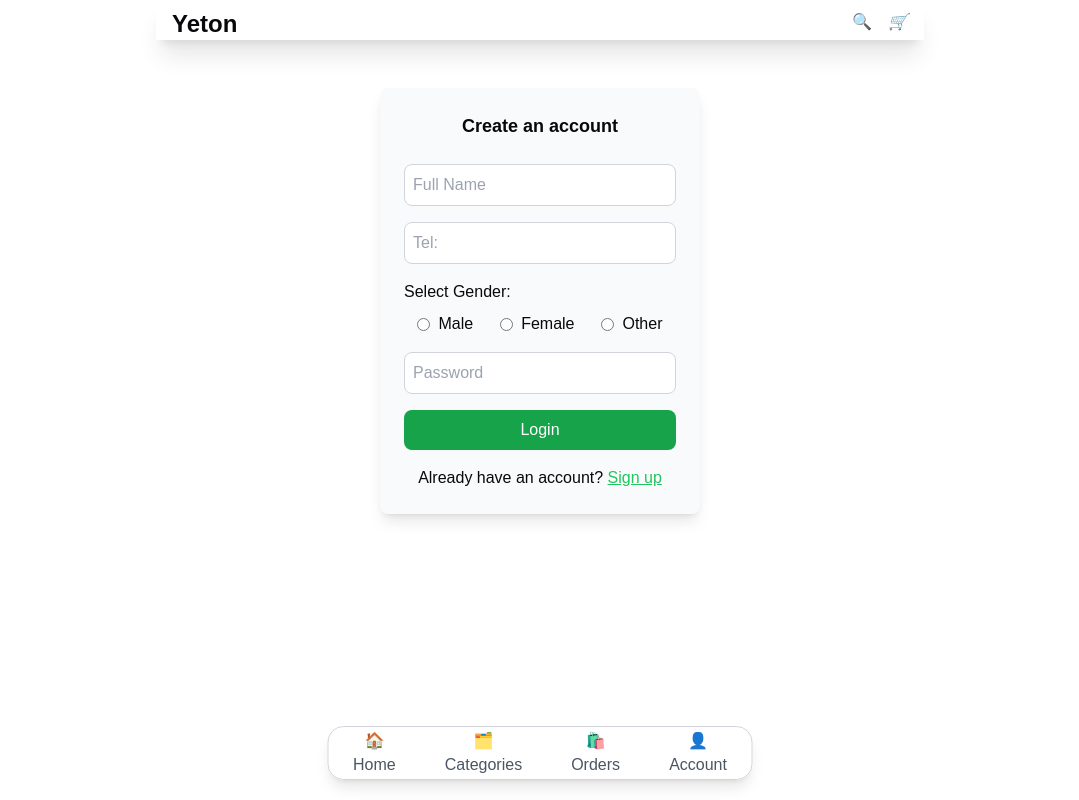
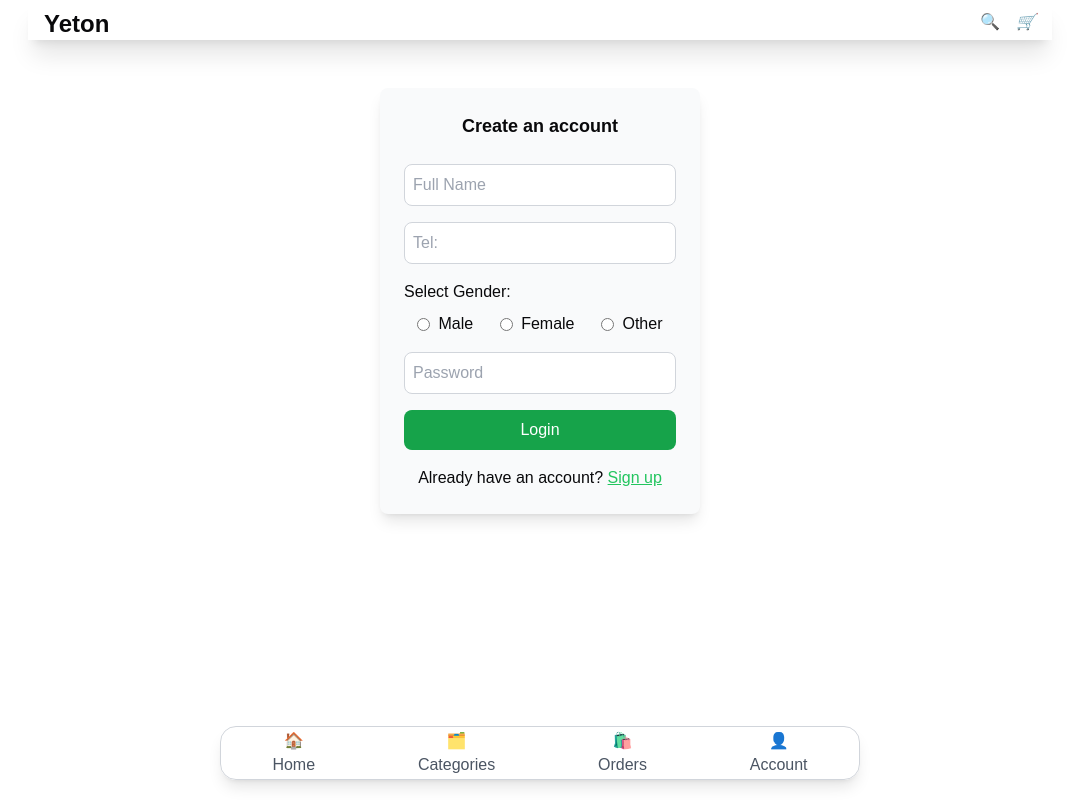
Before and after one commit to joesunesis/adeton, a Next.js app: page /signup in a window 1280 px wide. Shown: the whole page, without its empty margins (100-1179 px from the left). Built offline with nearby package versions, Linux system fonts and the light colour scheme.

Commit message:
fix: screen width.
Updated to use width instead of flex.
MaxWidthWrapper component code purge.

```diff
--- a/app/components/Address.tsx
+++ b/app/components/Address.tsx
@@ -1,7 +1,5 @@
-import { useEffect, useState } from 'react';
+import { useState } from 'react';
 import { ghanaRegions } from './RegionsDeata';
-import UseFetch from '../core/Fetch';
-import MaxWidthWrapper from './MaxWidthWrapper';
 
 interface AddressProps {
   userAdd: { region: string, city: string } | null | undefined;
@@ -27,7 +25,7 @@ const Address = ({ userAdd, updateAddress }: AddressProps) => {
   // const currentCity = currentRegion?.cities.find(city => city.name === address?.city);
 
   return (
-    <MaxWidthWrapper className='p-8'>
+    <>
         <h3 className="text-lg font-semibold mb-4">Address</h3>
         <div className="space-y-4">
           {isEditingAddress && (
@@ -110,7 +108,7 @@ const Address = ({ userAdd, updateAddress }: AddressProps) => {
             {isEditingAddress ? 'Save' : 'Edit'} Address
           </button>
         </div>
-    </MaxWidthWrapper>
+    </>
   );
 };
 
--- a/app/components/FixedNavigation.tsx
+++ b/app/components/FixedNavigation.tsx
@@ -14,7 +14,7 @@ export default function FixedNavigation() {
   }, [router]);
 
   return (
-    <nav className="fixed bottom-5 left-1/2 transform -translate-x-1/2 bg-white/90 shadow-lg border border-gray-300 w-full max-w-xs tm:max-w-sm lg:max-w-md rounded-2xl">
+    <nav className="fixed bottom-5 left-1/2 transform -translate-x-1/2 bg-white/90 shadow-lg border border-gray-300 rounded-2xl w-full max-w-sm md:max-w-lg lg:max-w-screen-sm">
       <div className="flex justify-around items-center py-[2px] cursor-pointer">
         <div onClick={() => handleClick('/')} className="text-gray-600 hover:text-green-500 flex flex-col items-center">
           <HomeIcon />
--- a/app/components/Header.tsx
+++ b/app/components/Header.tsx
@@ -1,4 +1,3 @@
-import MaxWidthWrapper from './MaxWidthWrapper';
 import { useAuth } from '../core/AuthContext';
 import { useRouter } from 'next/router';
 import { useCart } from '../core/CartContext';
@@ -13,7 +12,7 @@ const Header = () => {
   return (
     <header className="shadow-xl px-4 pt-2">
       <nav className="stcky w-full backdrop-blur-lg transition-all">
-        <MaxWidthWrapper>
+        <>
           <div className="flex items-center justify-between">
             <div className='text-2xl font-semibold cursor-pointer' onClick={() => router.push('/')}>
               Yeton
@@ -50,7 +49,7 @@ const Header = () => {
               </div>
             </div>
           </div>
-        </MaxWidthWrapper>
+        </>
       </nav>
     </header>
   );
--- a/app/components/MaxWidthWrapper.tsx
+++ b/app/components/MaxWidthWrapper.tsx
@@ -2,7 +2,7 @@ import { cn } from "@/lib/utils";
 import { ReactNode } from "react";
 
 export default function MaxWidthWrapper({children, className} : {children: ReactNode, className?: string}) {
-  return <div className={cn('w-full h-full', className)}>
+  return <div className={cn('w-full max-w-screen-sm md:max-w-screen-md lg:max-w-screen-lg h-full mx-auto', className)}>
     {children}
   </div>
 }
--- a/pages/_app.tsx
+++ b/pages/_app.tsx
@@ -11,15 +11,12 @@ function MyApp({ Component, pageProps }: AppProps) {
   return (
     <AuthProvider>
       <CartProvider>
-        <MaxWidthWrapper className="flex flex-col items-center">
-          {/* Force mobile width */}
-          <MaxWidthWrapper className="max-w-md lg:max-w-tm">
+        <MaxWidthWrapper>
             <DynamicHeader />
             <main className="p-8">
               <Component {...pageProps} />
             </main>
             <FixedNavigation />
-          </MaxWidthWrapper>
 
         </MaxWidthWrapper>
       </CartProvider>
--- a/pages/index.tsx
+++ b/pages/index.tsx
@@ -1,4 +1,3 @@
-import { MaxWidthWrapper } from "@/app/components";
 import Categories from "@/app/components/Categories";
 import ProductList from "./products";
 
--- a/pages/reset-password.tsx
+++ b/pages/reset-password.tsx
@@ -1,4 +1,3 @@
-import { MaxWidthWrapper } from '@/app/components';
 import { useRouter } from 'next/router';
 import { useEffect, useState } from 'react';
 
@@ -55,7 +54,7 @@ export default function ResetPassword() {
   }
 
   return (
-    <MaxWidthWrapper className='p-4 flex justify-center items-start sm:items-center'>
+    <div className='p-4 flex justify-center items-start sm:items-center'>
       <div className="bg-white rounded-lg shadow-md p-6 w-full max-w-md">
         {step === 1 && (
           <form onSubmit={handleRequestOtp} className="space-y-4">
@@ -160,6 +159,6 @@ export default function ResetPassword() {
           </form>
         )}
       </div>
-    </MaxWidthWrapper>
+    </div>
   );
 }
--- a/pages/signin.tsx
+++ b/pages/signin.tsx
@@ -1,7 +1,7 @@
 import { useState } from 'react';
 import { useRouter } from 'next/router';
 import { useAuth } from '../app/core/AuthContext';
-import { MaxWidthWrapper, Spinner } from '@/app/components';
+import { Spinner } from '@/app/components';
 
 export default function Login() {
   const { token, authenticate, loading, redirect, error } = useAuth();
@@ -21,7 +21,7 @@ export default function Login() {
 
   return loading ? <Spinner /> :
     (
-      <MaxWidthWrapper className='p-4 flex justify-center items-start sm:items-center'>
+      <div className='p-4 flex justify-center items-start sm:items-center'>
         <form onSubmit={handleSubmit} className="w-80 p-6 rounded-lg shadow-lg bg-gray-50">
           <h1 className="text-lg font-bold mb-6 text-center">Welcome Back</h1>
           <input
@@ -47,6 +47,6 @@ export default function Login() {
               <span className="text-green-500 underline cursor-pointer" onClick={() => router.push('/signup')}>Register!</span>
           </p>
         </form>
-      </MaxWidthWrapper>
+      </div>
     );
 };
--- a/pages/signup.tsx
+++ b/pages/signup.tsx
@@ -1,7 +1,7 @@
 import { useAuth } from '@/app/core/AuthContext';
 import { useRouter } from 'next/router';
 import { useState } from 'react';
-import { MaxWidthWrapper, Spinner } from '@/app/components';
+import { Spinner } from '@/app/components';
 
 export default function Signup() {
   const { register, loading, error } = useAuth();
@@ -22,7 +22,7 @@ export default function Signup() {
 
   return loading ? <Spinner /> :
     (
-      <MaxWidthWrapper className='p-4 flex justify-center items-start sm:items-center'>
+      <div className='p-4 flex justify-center items-start sm:items-center'>
         <form onSubmit={handleSubmit} className="w-80 p-6 rounded-lg shadow-lg bg-gray-50">
           <h1 className="text-lg font-bold mb-6 text-center">Create an account</h1>
           <input
@@ -89,6 +89,6 @@ export default function Signup() {
             <span className="text-green-500 underline cursor-pointer" onClick={() => router.push('/signin')}>Sign up</span>
           </p>
         </form>
-      </MaxWidthWrapper>
+      </div>
     );
 };
--- a/tailwind.config.ts
+++ b/tailwind.config.ts
@@ -55,14 +55,7 @@ const config: Config = {
   			lg: 'var(--radius)',
   			md: 'calc(var(--radius) - 2px)',
   			sm: 'calc(var(--radius) - 4px)'
-  		},
-			maxWidth: {
-				xs: '320px',
-				sm: '375px',
-				md: '425px',
-				tm: '768px',
-				lg: '1024px'
-			}
+  		}
   	}
   },
   plugins: [require("tailwindcss-animate")],
```
